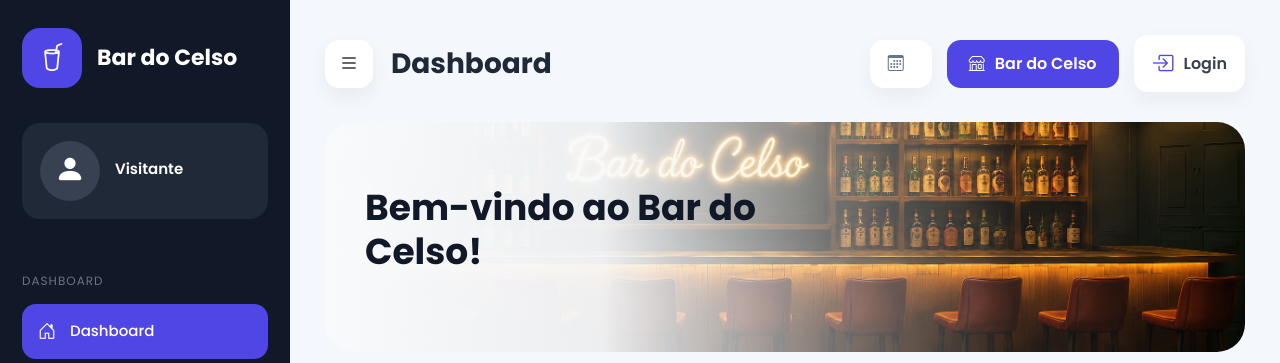
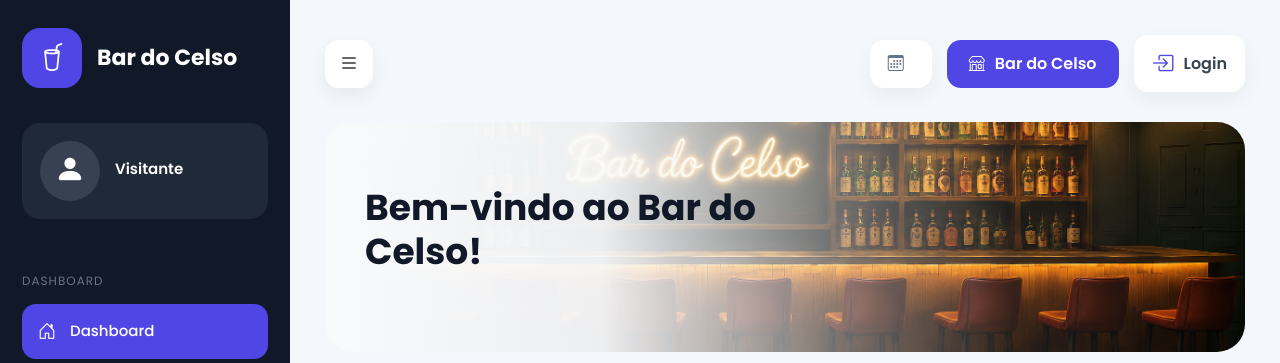
Before and after one commit to PDVMOZ/Celso, a FastAPI app: page / in a window 1280 px wide. Shown: the top 363 px of the page. Run offline with FastAPI, Linux system fonts and the light colour scheme; some libraries are stand-ins or nearby versions.

Commit message:
Update topbar.html

```diff
--- a/templates/componentes/topbar.html
+++ b/templates/componentes/topbar.html
@@ -5,8 +5,6 @@
         <button class="menu-btn">
             <i class="bi bi-list"></i>
         </button>
-
-        <h3>Dashboard</h3>
 
     </div>
 
```
